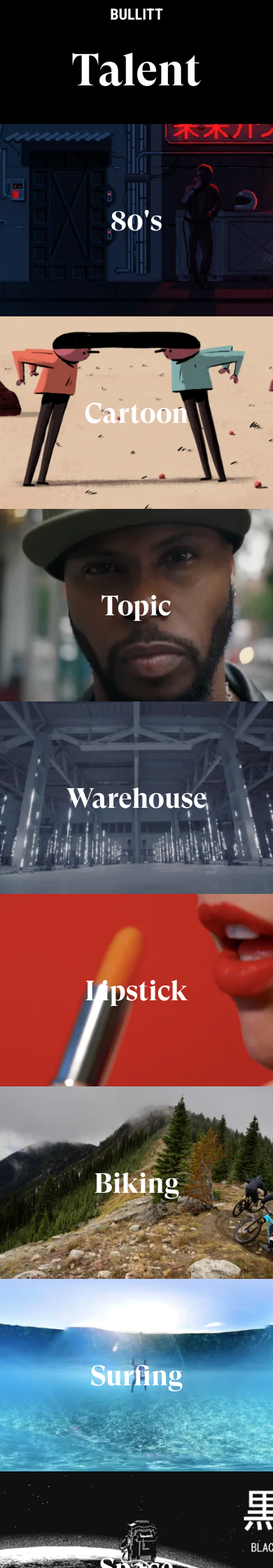
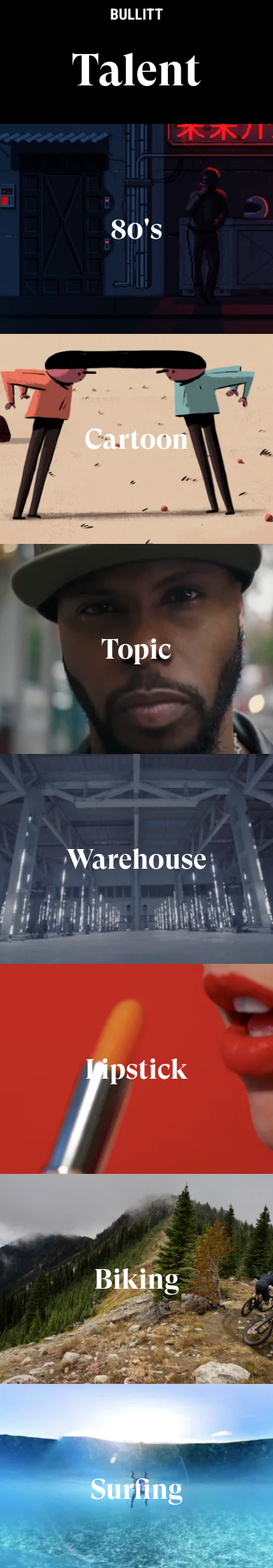
Before and after one commit to jonstieg/funkbillit, a PHP site: page / in a window 390 px wide; the page is wider, and only the part inside the window is pictured. Shown: the top 2240 px of that part at 70% size. Run offline with PHP 8.4, Linux system fonts and the light colour scheme.

Commit message:
made thumbnails a bit bigger so that they look better on iPhone

```diff
--- a/main.css
+++ b/main.css
@@ -32,7 +32,7 @@ body {
 }
 
 .thumbnail-section-wrap {
-  max-width: 1650px;
+  max-width: 1800px;
   display: flex;
   flex-wrap: wrap;
   flex-direction: row;
@@ -60,9 +60,9 @@ body {
 .thumbnail-wrap {
   flex: none;
   /* width: 300px; */
-  width: 550px;
+  width: 600px;
   /* height: 150px; */
-  height: 275px;
+  height: 300px;
   object-fit: cover;
   cursor: pointer;
 }
@@ -85,7 +85,7 @@ body {
   display: flex;
   flex-direction: row;
   padding-top: 40px;
-  height: 500px;
+  height: 400px;
 }
 
 .video-title {
```
